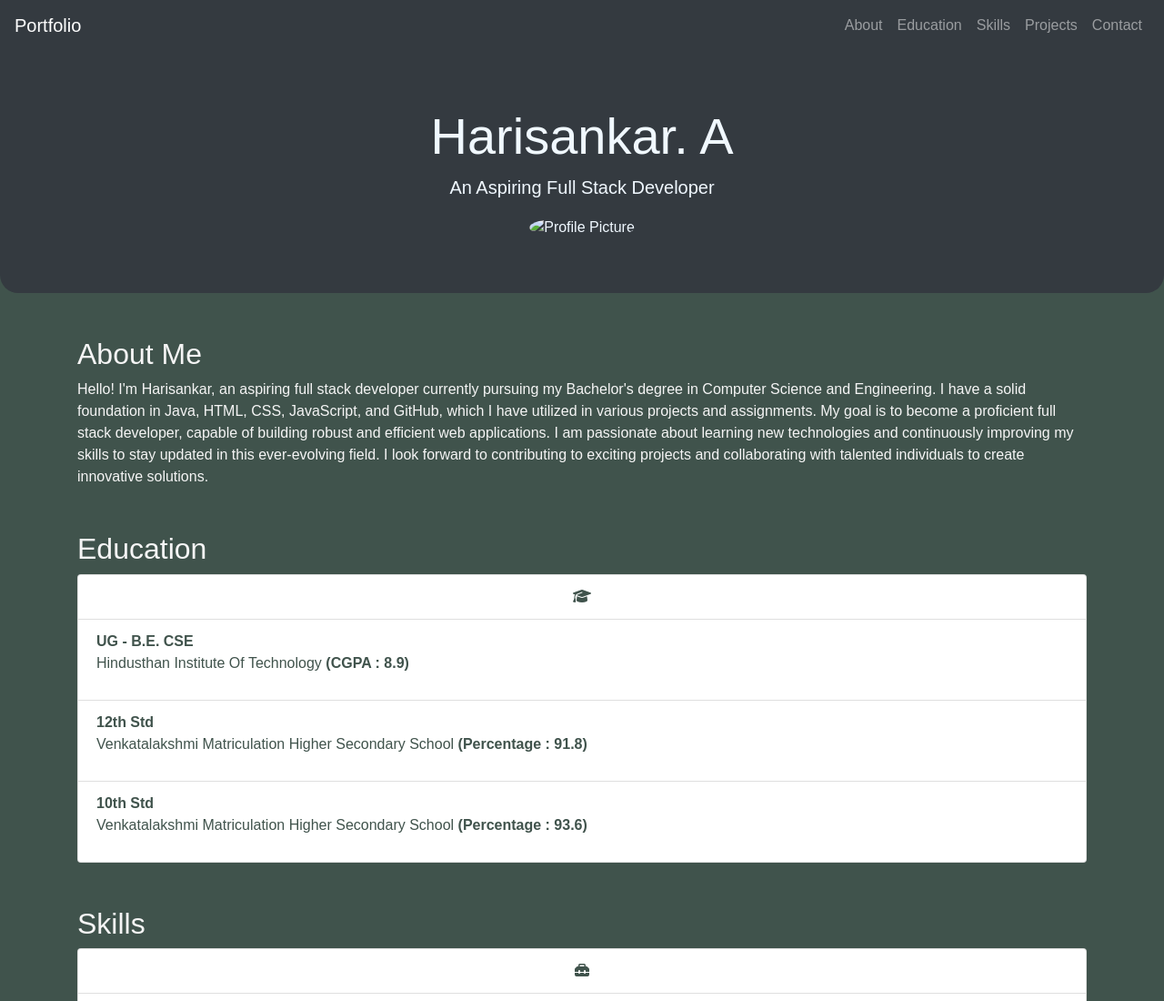
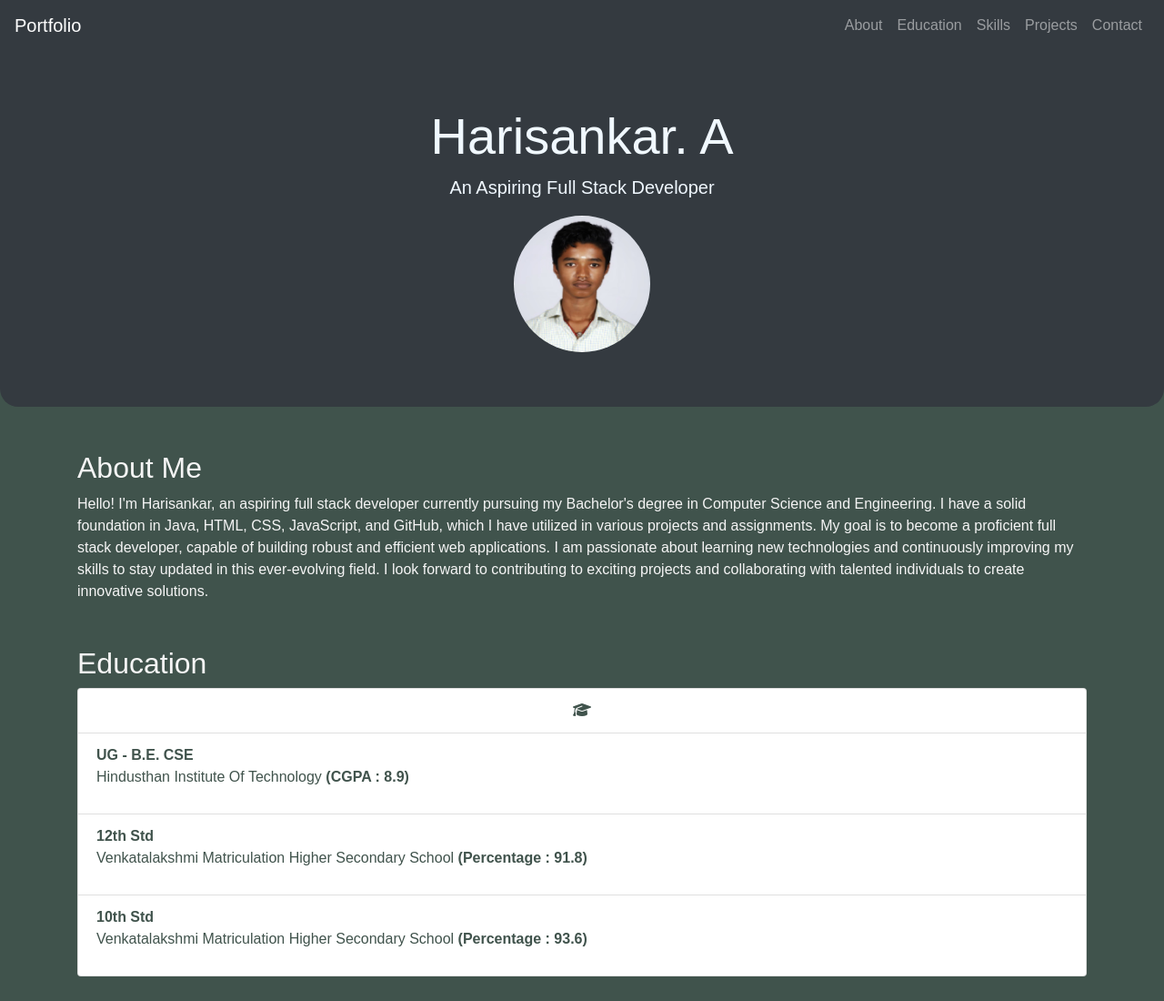
Before and after one commit to Harisankar-A/SamplePortfolio-HTML-CSS-BOOTSTRAP, a plain HTML site: page index.html in a window 1280 px wide. Shown: the top 1100 px of the page at 91% size. Drawn offline with nearby package versions, Linux system fonts and the light colour scheme; the site is published under a folder, as on GitHub Pages, so addresses that start at the root find nothing.

Commit message:
Update index.html

```diff
--- a/index.html
+++ b/index.html
@@ -30,7 +30,7 @@
     <header class="jumbotron text-center">
         <h1 class="display-4">Harisankar. A</h1>
         <p class="lead">An Aspiring Full Stack Developer</p>
-        <img src="/Profile.jpeg" alt="Profile Picture" class="rounded-circle" width="150" height="150">
+        <img src="Profile.jpeg" alt="Profile Picture" class="rounded-circle" width="150" height="150">
     </header>
 
     <main>
```
